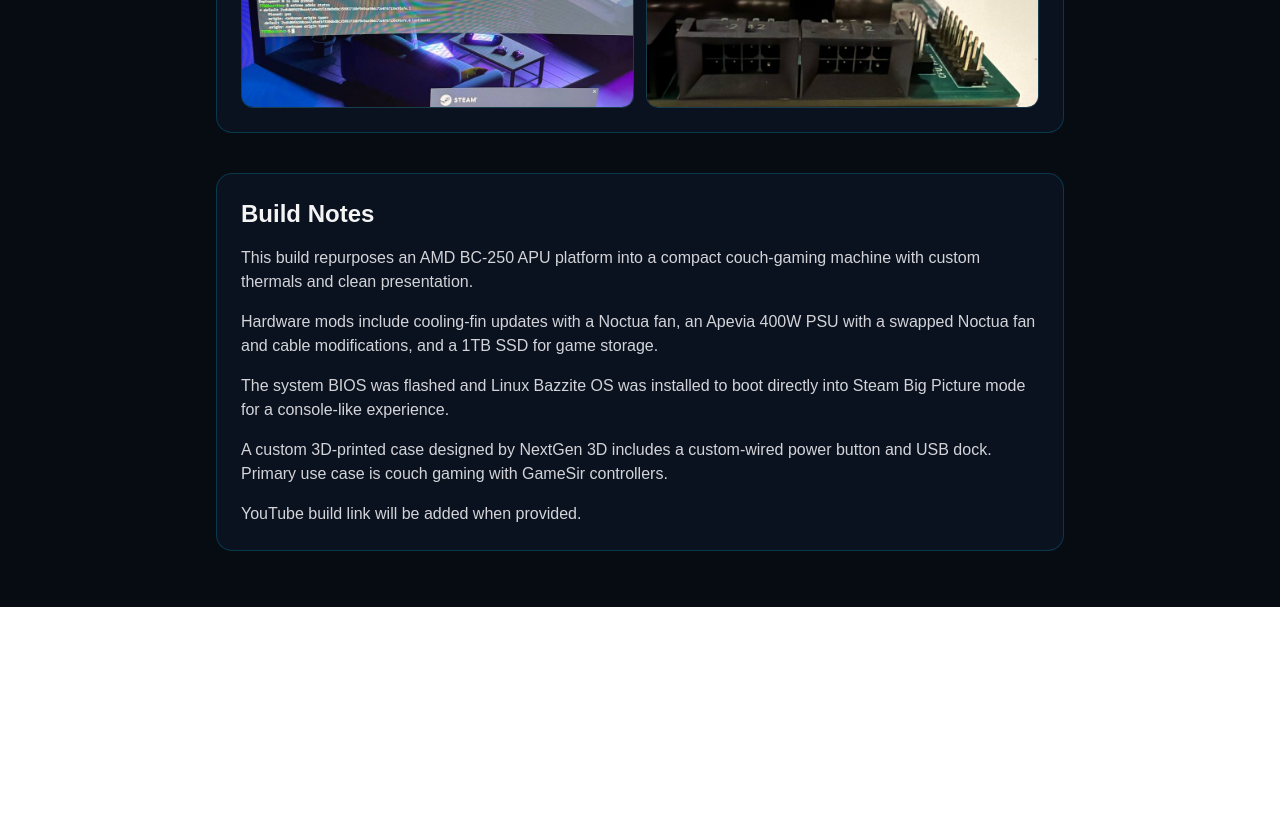
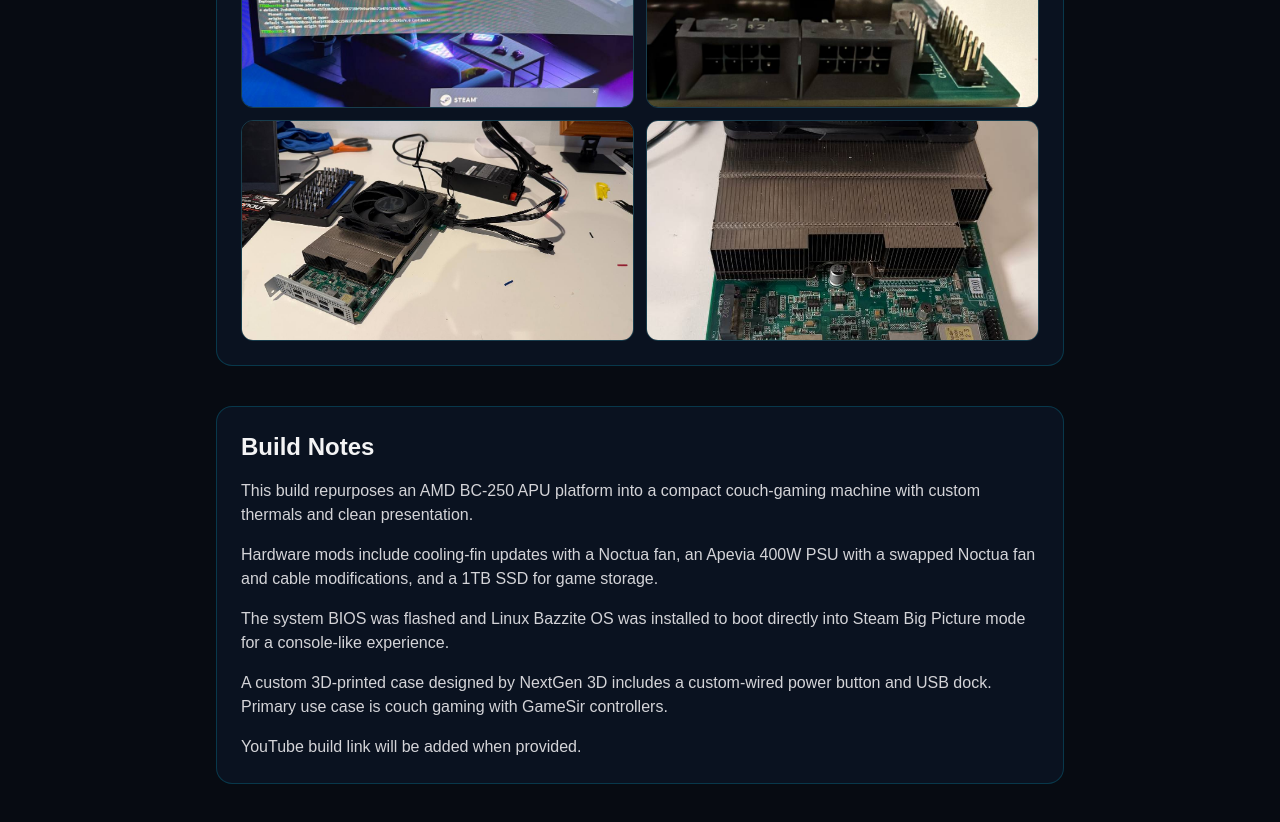
Before and after one commit to DigitalRonin73/Tired-Dad-Tech, a Next.js app: page /vault/bc250-couch-gaming-console in a window 1280 px wide. Shown: the part 1420-2242 px from the top of the page. Before the commit the page ends 2027 px from the top, so only its background shows below. Built offline with nearby package versions, Linux system fonts and the light colour scheme.

Commit message:
feat: add two more BC-250 gallery images

```diff
--- a/src/content/projects.ts
+++ b/src/content/projects.ts
@@ -60,7 +60,9 @@
       "/images/projects/bc250-couch-gaming/07.jpg",
       "/images/projects/bc250-couch-gaming/08.jpg",
       "/images/projects/bc250-couch-gaming/09.jpg",
-      "/images/projects/bc250-couch-gaming/10.jpg"
+      "/images/projects/bc250-couch-gaming/10.jpg",
+      "/images/projects/bc250-couch-gaming/11.jpg",
+      "/images/projects/bc250-couch-gaming/12.jpg"
     ]
   },
 ];
```
Also changed, not shown: public/images/projects/bc250-couch-gaming/11.jpg (added), public/images/projects/bc250-couch-gaming/12.jpg (added).
